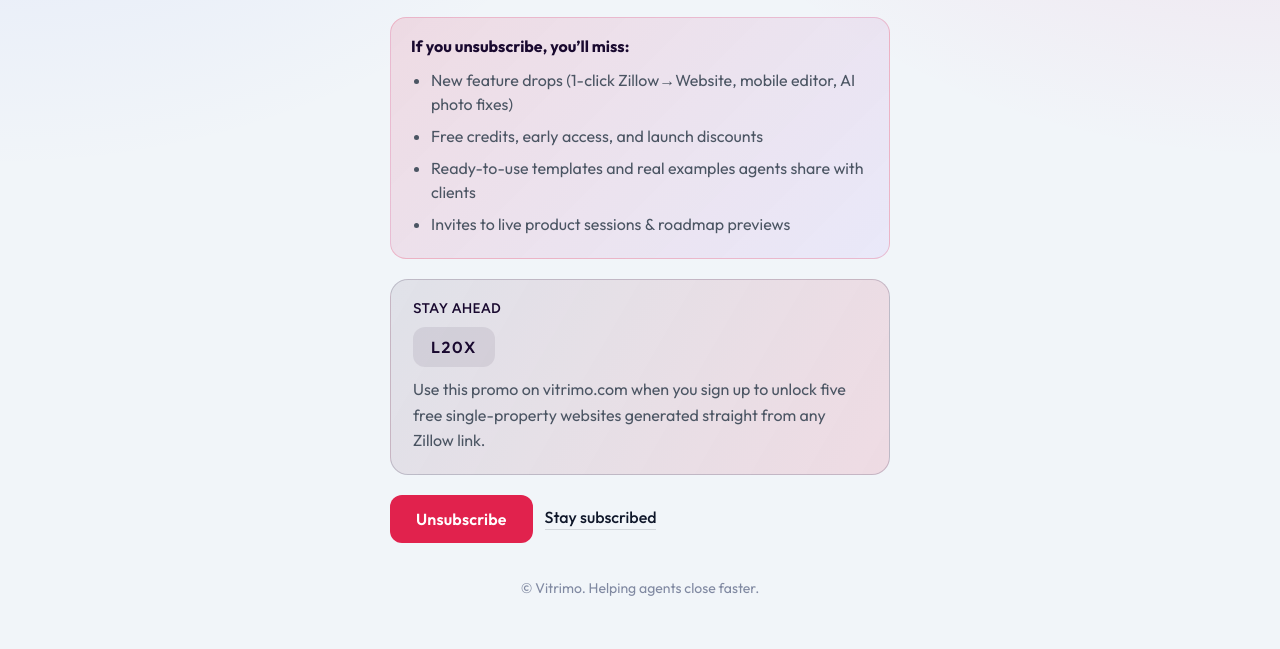
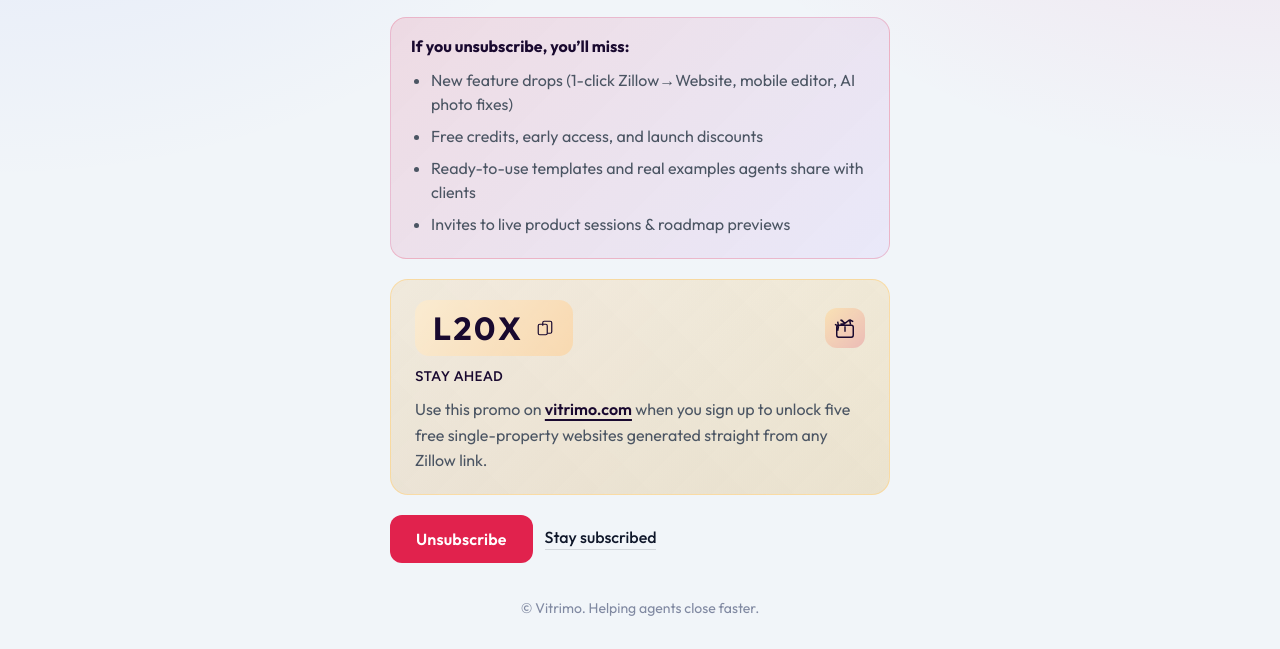
Before and after one commit to artemartsokolov/unsub-page, a plain HTML site: page index.html in a window 1280 px wide. Shown: the part 390-1039 px from the top of the page. Drawn offline with Linux system fonts and the light colour scheme.

Commit message:
Update index.html

```diff
--- a/index.html
+++ b/index.html
@@ -108,12 +108,15 @@
       .promo {
         display: flex;
         flex-direction: column;
-        gap: 10px;
-        padding: 20px 22px;
+        gap: 12px;
+        padding: 20px 24px;
         border-radius: 18px;
-        border: 1px solid rgba(25, 9, 47, 0.18);
-        background: linear-gradient(120deg, rgba(25, 9, 47, 0.08), rgba(225, 34, 77, 0.12));
+        border: 1px solid rgba(255, 211, 128, 0.6);
+        background: linear-gradient(135deg, rgba(255, 229, 184, 0.35), rgba(229, 190, 106, 0.28)),
+          linear-gradient(45deg, rgba(25, 9, 47, 0.06), transparent);
         width: 100%;
+        position: relative;
+        overflow: hidden;
       }
 
       .promo strong {
@@ -127,19 +130,86 @@
 
       .promo p {
         color: #4b5563;
+        margin: 0;
       }
 
       .promo-code {
         display: inline-flex;
         align-items: center;
-        gap: 8px;
+        gap: 12px;
+        font-weight: 700;
+        letter-spacing: 0.16em;
+        color: #19092f;
+        padding: 12px 18px;
+        border-radius: 14px;
+        background: linear-gradient(120deg, rgba(255, 236, 204, 0.68), rgba(255, 207, 148, 0.58));
+        width: fit-content;
+        text-transform: uppercase;
+        font-size: 16px;
+      }
+
+      .promo-code svg {
+        width: 18px;
+        height: 18px;
+        fill: none;
+        stroke: #19092f;
+        stroke-width: 1.6;
+      }
+
+      .promo-code button {
+        appearance: none;
+        border: none;
+        background: transparent;
+        padding: 0;
+        margin: 0;
+        cursor: pointer;
+        display: inline-flex;
+        align-items: center;
+        justify-content: center;
+        width: 20px;
+        height: 20px;
+      }
+
+      .promo-header {
+        display: flex;
+        align-items: center;
+        justify-content: space-between;
+        gap: 12px;
+      }
+
+      .promo-header span {
+        font-size: 32px;
+        line-height: 1;
+      }
+
+      .promo .gift-icon {
+        width: 40px;
+        height: 40px;
+        border-radius: 12px;
+        background: linear-gradient(135deg, rgba(255, 221, 158, 0.6), rgba(225, 34, 77, 0.22));
+        display: inline-flex;
+        align-items: center;
+        justify-content: center;
+      }
+
+      .promo .gift-icon svg {
+        width: 22px;
+        height: 22px;
+        fill: none;
+        stroke: #19092f;
+        stroke-width: 1.6;
+      }
+
+      .promo a {
+        color: #19092f;
         font-weight: 600;
-        letter-spacing: 0.1em;
-        color: #19092f;
-        padding: 10px 18px;
-        border-radius: 12px;
-        background: rgba(25, 9, 47, 0.08);
-        width: fit-content;
+        text-decoration: underline;
+        text-decoration-thickness: 2px;
+        text-underline-offset: 4px;
+      }
+
+      .promo a:hover {
+        color: #e1224d;
       }
 
       .actions {
@@ -276,6 +346,17 @@
         .promo {
           padding: 18px 18px 20px;
         }
+
+        .promo-header {
+          flex-direction: column;
+          align-items: flex-start;
+          gap: 16px;
+        }
+
+        .promo-code {
+          width: 100%;
+          justify-content: space-between;
+        }
       }
     </style>
   </head>
@@ -307,10 +388,28 @@
             </ul>
           </div>
           <div class="promo">
+            <div class="promo-header">
+              <div class="promo-code">
+                <span>L20X</span>
+                <button type="button" aria-label="Copy promo code">
+                  <svg viewBox="0 0 24 24">
+                    <path d="M9 9V5a2 2 0 0 1 2-2h8a2 2 0 0 1 2 2v12a2 2 0 0 1-2 2h-4" />
+                    <rect x="3" y="7" width="12" height="14" rx="2" />
+                  </svg>
+                </button>
+              </div>
+              <span class="gift-icon" aria-hidden="true">
+                <svg viewBox="0 0 24 24">
+                  <path d="m12 7 5-4m0 0 1 5m-1-5 4 2M7 3l5 4m0 0-5 1M12 7 8 3M4 5l1 5m0 0-4-2m4 2-1 5m9-6H5a2 2 0 0 0-2 2v9a2 2 0 0 0 2 2h14a2 2 0 0 0 2-2v-9a2 2 0 0 0-2-2h-8Z" />
+                  <path d="M12 16v-6" />
+                </svg>
+              </span>
+            </div>
             <strong>Stay ahead</strong>
-            <div class="promo-code">L20X</div>
             <p>
-              Use this promo on vitrimo.com when you sign up to unlock five free single-property websites
+              Use this promo on
+              <a href="https://vitrimo.com/" target="_blank" rel="noopener noreferrer">vitrimo.com</a>
+              when you sign up to unlock five free single-property websites
               generated straight from any Zillow link.
             </p>
           </div>
```
